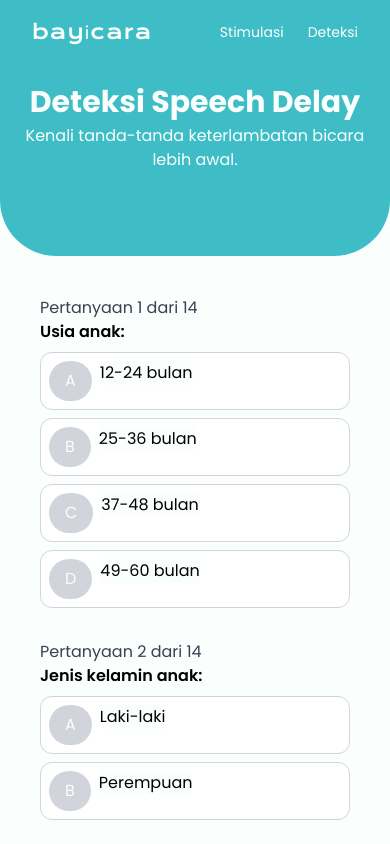
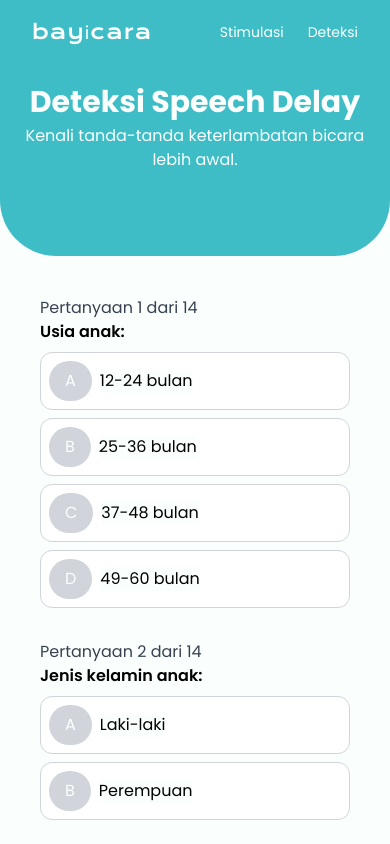
Before and after one commit to marsyaaurl/bayicara, a Next.js app: page /deteksi in a window 390 px wide. Shown: the top 844 px of the page. Built offline with nearby package versions, Linux system fonts and the light colour scheme.

Commit message:
survey responsivity

```diff
--- a/app/components/SurveyDeteksi.tsx
+++ b/app/components/SurveyDeteksi.tsx
@@ -78,8 +78,10 @@ const SurveyDeteksi = () => {
                         {item.options.map((option, index) => (
                             <button
                             key={index}
-                                className={`flex gap-x-2 border rounded-xl bg-transparent p-2 ${
-                                answer[item.question_id] === option.value ? 'border-primary border-2 text-white' : 'border-gray-300 bg-white'
+                            className={`flex items-start gap-x-2 border items-center rounded-xl bg-transparent p-2 text-left ${
+                                answer[item.question_id] === option.value
+                                ? 'border-primary border-2 text-white'
+                                : 'border-gray-300 bg-white'
                             }`}
                             onClick={() => {
                                 setAnswer((prev) => ({
@@ -97,7 +99,7 @@ const SurveyDeteksi = () => {
                             >
                                 {String.fromCharCode(65 + index)}
                             </h3>
-                                <h3 className='text-black'>{option.label}</h3>
+                            <h3 className='text-black text-left'>{option.label}</h3>
                             </button>
                         ))}
                         </div>
```
Lines whose indentation alone changed are shown as unchanged.
